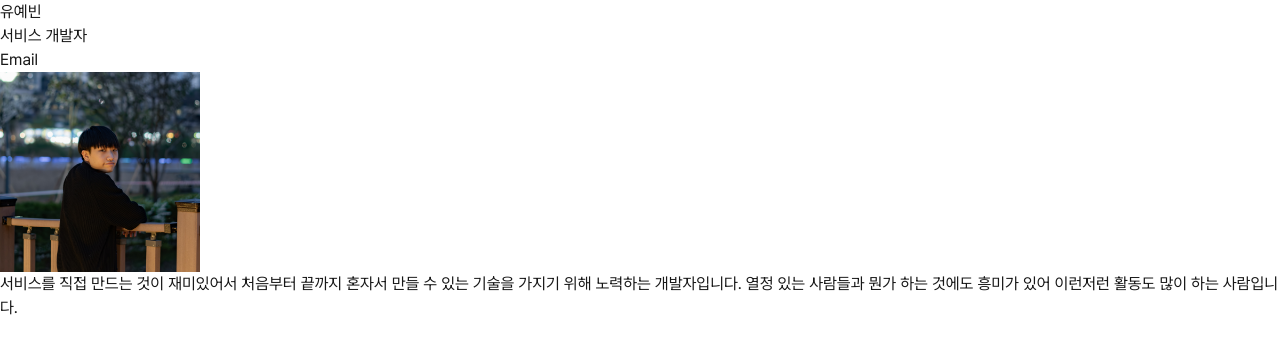
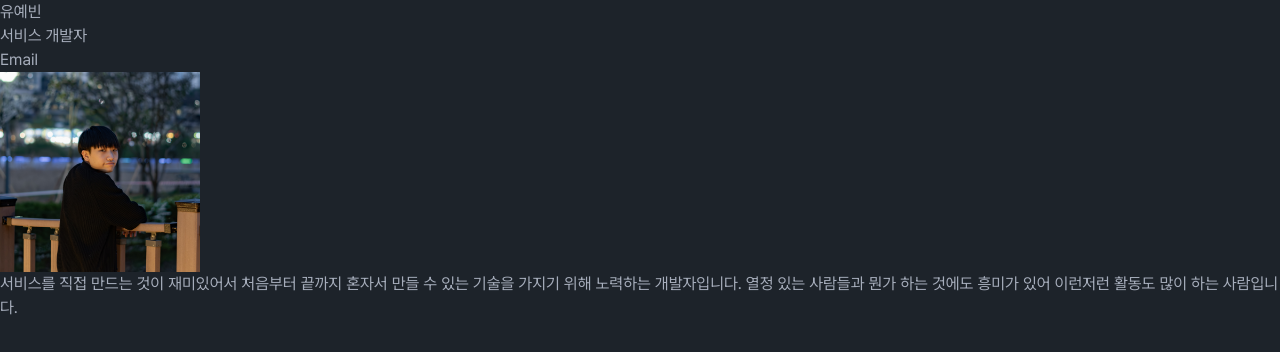
Before and after one commit to ndaemy/ndaemy-portfolio, a Next.js app: page / in a window 1280 px wide. Shown: the top 352 px of the page. Built offline with nearby package versions, Linux system fonts and the light colour scheme.

Commit message:
feat: daisyUI dark 테마 적용

```diff
--- a/src/app/layout.tsx
+++ b/src/app/layout.tsx
@@ -19,7 +19,7 @@
   children: React.ReactNode;
 }>) {
   return (
-    <html lang="en">
+    <html lang="en" data-theme="dark">
       <body className={`${pretendard.variable} antialiased`}>{children}</body>
     </html>
   );
--- a/src/app/ui/globals.css
+++ b/src/app/ui/globals.css
@@ -3,26 +3,9 @@
 @tailwind utilities;
 
 :root {
-  --background: #ffffff;
-  --foreground: #171717;
-  --font-pretendard: 'Pretendard';
-}
-
-@media (prefers-color-scheme: dark) {
-  :root {
-    --background: #0a0a0a;
-    --foreground: #ededed;
-  }
+  --font-pretendard: "Pretendard";
 }
 
 body {
-  color: var(--foreground);
-  background: var(--background);
   font-family: var(--font-pretendard), Arial, Helvetica, sans-serif;
 }
-
-@layer utilities {
-  .text-balance {
-    text-wrap: balance;
-  }
-}
--- a/tailwind.config.ts
+++ b/tailwind.config.ts
@@ -16,5 +16,8 @@
     },
   },
   plugins: [daisyui],
+  daisyui: {
+    themes: ["dark"],
+  },
 };
 export default config;
```
